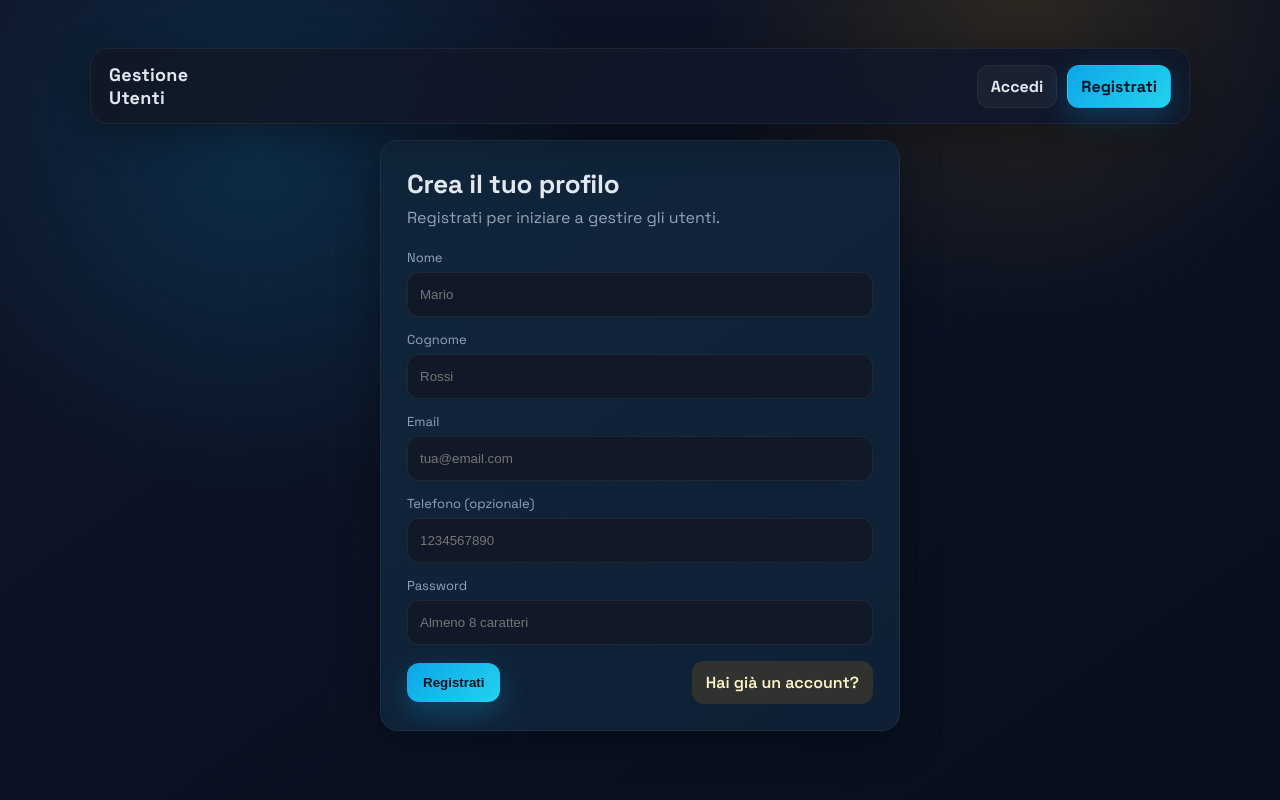
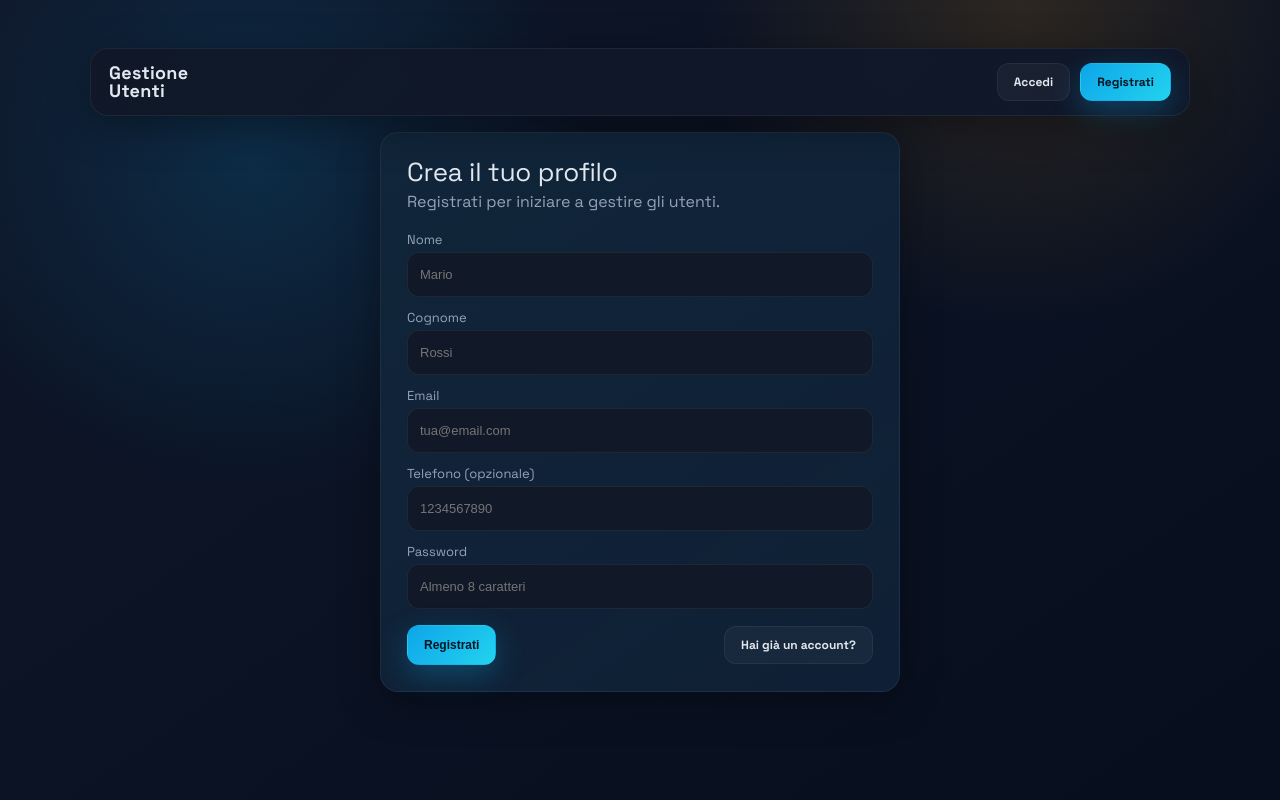
Before and after one commit to Zekumoru/php-gestione-utenti, a PHP site: page /sign-up.php in a window 1280 px wide. Run offline with PHP 8.4, Linux system fonts and the light colour scheme; data that the repository does not hold is empty.

Commit message:
style: Normalize button styles

```diff
--- a/src/components/main-nav.php
+++ b/src/components/main-nav.php
@@ -70,10 +70,10 @@ $userName = $currentUser ? $currentUser->fullName() : 'Ospite';
         <div class="nav-actions">
             <?php if ($isAuth): ?>
                 <span class="user-pill">👤 <?php echo htmlspecialchars($userName); ?></span>
-                <a class="nav-cta" href="<?php echo $baseHref . '/logout.php'; ?>">Esci</a>
+                <a class="btn primary" href="<?php echo $baseHref . '/logout.php'; ?>">Esci</a>
             <?php else: ?>
-                <a class="nav-cta ghost" href="<?php echo $baseHref . '/login.php'; ?>">Accedi</a>
-                <a class="nav-cta" href="<?php echo $baseHref . '/sign-up.php'; ?>">Registrati</a>
+                <a class="btn secondary" href="<?php echo $baseHref . '/login.php'; ?>">Accedi</a>
+                <a class="btn primary" href="<?php echo $baseHref . '/sign-up.php'; ?>">Registrati</a>
             <?php endif; ?>
         </div>
     </div>
--- a/src/pages/indirizzo/crea_indirizzo.php
+++ b/src/pages/indirizzo/crea_indirizzo.php
@@ -77,10 +77,11 @@ if ($_SERVER['REQUEST_METHOD'] === 'POST') {
                             value="<?php echo htmlspecialchars($dto->cap); ?>" required>
                     </div>
                 </div>
-                <div><?php echo $error_msg ? '<div class="alert error">' . htmlspecialchars($error_msg) . '</div>' : ''; ?>
+                <div>
+                    <?php echo $error_msg ? '<div class="alert error">' . htmlspecialchars($error_msg) . '</div>' : ''; ?>
                 </div>
                 <div class="actions">
-                    <button class="btn" type="submit">Crea Indirizzo</button>
+                    <button class="btn primary" type="submit">Crea Indirizzo</button>
                 </div>
             </form>
         </main>
--- a/src/pages/indirizzo/modifica_indirizzo.php
+++ b/src/pages/indirizzo/modifica_indirizzo.php
@@ -97,8 +97,8 @@ if ($_SERVER['REQUEST_METHOD'] === 'POST') {
                 </div>
                 <div class="actions">
                     <div class="actions-row">
-                        <a class="action-link secondary" href="lista_indirizzi.php">Annulla</a>
-                        <button class="btn" type="submit">Aggiorna Indirizzo</button>
+                        <a class="btn secondary" href="lista_indirizzi.php">Annulla</a>
+                        <button class="btn primary" type="submit">Aggiorna Indirizzo</button>
                     </div>
                 </div>
             </form>
--- a/src/pages/utente/lista_utenti.php
+++ b/src/pages/utente/lista_utenti.php
@@ -59,9 +59,9 @@ $users = $userRepository->findAll();
                                     <td><?php echo htmlspecialchars($user->ruolo_nome ?? '—'); ?></td>
                                     <td>
                                         <div class="actions-row">
-                                            <a class="action-link"
+                                            <a class="btn secondary"
                                                 href="modifica_utente.php?id=<?php echo $user->id; ?>">Modifica</a>
-                                            <a class="action-link danger"
+                                            <a class="btn danger"
                                                 href="lista_utenti.php?elimina=<?php echo $user->id; ?>">Elimina</a>
                                         </div>
                                     </td>
--- a/src/sign-up.php
+++ b/src/sign-up.php
@@ -102,8 +102,8 @@ if ($_SERVER['REQUEST_METHOD'] === 'POST') {
                 <div class="form-grid">
                     <div class="form-field">
                         <label for="nome">Nome</label>
-                        <input class="input-field" id="nome" type="text" name="nome"
-                            placeholder="Mario" value="<?php echo htmlspecialchars($nome); ?>" required>
+                        <input class="input-field" id="nome" type="text" name="nome" placeholder="Mario"
+                            value="<?php echo htmlspecialchars($nome); ?>" required>
                         <?php if (isset($errors['nome'])): ?>
                             <p class="field-error"><?php echo htmlspecialchars($errors['nome']); ?></p>
                         <?php endif; ?>
@@ -111,8 +111,8 @@ if ($_SERVER['REQUEST_METHOD'] === 'POST') {
 
                     <div class="form-field">
                         <label for="cognome">Cognome</label>
-                        <input class="input-field" id="cognome" type="text" name="cognome"
-                            placeholder="Rossi" value="<?php echo htmlspecialchars($cognome); ?>" required>
+                        <input class="input-field" id="cognome" type="text" name="cognome" placeholder="Rossi"
+                            value="<?php echo htmlspecialchars($cognome); ?>" required>
                         <?php if (isset($errors['cognome'])): ?>
                             <p class="field-error"><?php echo htmlspecialchars($errors['cognome']); ?></p>
                         <?php endif; ?>
@@ -120,8 +120,8 @@ if ($_SERVER['REQUEST_METHOD'] === 'POST') {
 
                     <div class="form-field">
                         <label for="email">Email</label>
-                        <input class="input-field" id="email" type="email" name="email"
-                            placeholder="tua@email.com" value="<?php echo htmlspecialchars($email); ?>" required>
+                        <input class="input-field" id="email" type="email" name="email" placeholder="tua@email.com"
+                            value="<?php echo htmlspecialchars($email); ?>" required>
                         <?php if (isset($errors['email'])): ?>
                             <p class="field-error"><?php echo htmlspecialchars($errors['email']); ?></p>
                         <?php endif; ?>
@@ -129,8 +129,8 @@ if ($_SERVER['REQUEST_METHOD'] === 'POST') {
 
                     <div class="form-field">
                         <label for="telefono">Telefono (opzionale)</label>
-                        <input class="input-field" id="telefono" type="text" name="telefono"
-                            placeholder="1234567890" value="<?php echo htmlspecialchars($telefono); ?>">
+                        <input class="input-field" id="telefono" type="text" name="telefono" placeholder="1234567890"
+                            value="<?php echo htmlspecialchars($telefono); ?>">
                     </div>
 
                     <div class="form-field">
@@ -144,8 +144,9 @@ if ($_SERVER['REQUEST_METHOD'] === 'POST') {
                 </div>
 
                 <div class="auth-actions">
-                    <button class="btn" type="submit">Registrati</button>
-                    <a class="action-link secondary" href="<?php echo $loginUrl; ?>">Hai già un account?</a>
+                    <button class="btn primary" type="submit">Registrati</button>
+                    <a class="btn secondary" href="<?php echo $loginUrl; ?>">Hai già un
+                        account?</a>
                 </div>
             </form>
         </main>
--- a/src/style.css
+++ b/src/style.css
@@ -1,4 +1,137 @@
 @import url('https://fonts.googleapis.com/css2?family=Space+Grotesk:wght@400;500;600;700&display=swap');
+
+/* ---------- START CSS RESET ---------- */
+/* http://meyerweb.com/eric/tools/css/reset/
+   v2.0 | 20110126
+   License: none (public domain)
+*/
+
+html,
+body,
+div,
+span,
+applet,
+object,
+iframe,
+h1,
+h2,
+h3,
+h4,
+h5,
+h6,
+p,
+blockquote,
+pre,
+a,
+abbr,
+acronym,
+address,
+big,
+cite,
+code,
+del,
+dfn,
+em,
+img,
+ins,
+kbd,
+q,
+s,
+samp,
+small,
+strike,
+strong,
+sub,
+sup,
+tt,
+var,
+b,
+u,
+i,
+center,
+dl,
+dt,
+dd,
+ol,
+ul,
+li,
+fieldset,
+form,
+label,
+legend,
+table,
+caption,
+tbody,
+tfoot,
+thead,
+tr,
+th,
+td,
+article,
+aside,
+canvas,
+details,
+embed,
+figure,
+figcaption,
+footer,
+header,
+hgroup,
+menu,
+nav,
+output,
+ruby,
+section,
+summary,
+time,
+mark,
+audio,
+video {
+    margin: 0;
+    padding: 0;
+    border: 0;
+    font-size: 100%;
+    font: inherit;
+    vertical-align: baseline;
+}
+/* HTML5 display-role reset for older browsers */
+article,
+aside,
+details,
+figcaption,
+figure,
+footer,
+header,
+hgroup,
+menu,
+nav,
+section {
+    display: block;
+}
+body {
+    line-height: 1;
+}
+ol,
+ul {
+    list-style: none;
+}
+blockquote,
+q {
+    quotes: none;
+}
+blockquote:before,
+blockquote:after,
+q:before,
+q:after {
+    content: '';
+    content: none;
+}
+table {
+    border-collapse: collapse;
+    border-spacing: 0;
+}
+
+/* ---------- END CSS RESET ---------- */
 
 :root {
     --bg: #070e1d;
@@ -43,6 +176,7 @@ body {
 
 a {
     color: inherit;
+    text-decoration: none;
 }
 
 p {
@@ -118,30 +252,6 @@ p {
     gap: 10px;
 }
 
-.nav-cta {
-    padding: 10px 13px;
-    border-radius: 12px;
-    text-decoration: none;
-    font-weight: 700;
-    color: #041525;
-    background: linear-gradient(135deg, var(--accent), #22d3ee);
-    box-shadow: 0 10px 30px rgba(14, 165, 233, 0.25);
-    border: 1px solid transparent;
-    transition: transform 0.15s ease, box-shadow 0.15s ease, opacity 0.15s ease;
-}
-
-.nav-cta:hover {
-    transform: translateY(-1px);
-    box-shadow: 0 12px 32px rgba(14, 165, 233, 0.35);
-}
-
-.nav-cta.ghost {
-    background: rgba(255, 255, 255, 0.04);
-    color: var(--text);
-    box-shadow: none;
-    border-color: var(--border);
-}
-
 .user-pill {
     display: inline-flex;
     align-items: center;
@@ -194,40 +304,6 @@ p {
     margin-top: 12px;
 }
 
-.action-link {
-    display: inline-flex;
-    align-items: center;
-    gap: 6px;
-    padding: 10px 13px;
-    border-radius: 12px;
-    text-decoration: none;
-    font-weight: 600;
-    background: rgba(14, 165, 233, 0.12);
-    color: #e0f2fe;
-    border: 1px solid transparent;
-    transition: all 0.18s ease;
-}
-
-.action-link.secondary {
-    background: rgba(245, 158, 11, 0.14);
-    color: #fef3c7;
-}
-
-.action-link.danger {
-    background: rgba(239, 68, 68, 0.18);
-    color: #fee2e2;
-}
-
-.action-link:hover {
-    border-color: rgba(255, 255, 255, 0.14);
-    transform: translateY(-1px);
-}
-
-.action-link.danger:hover {
-    background: rgba(239, 68, 68, 0.28);
-    color: #fff;
-}
-
 form {
     display: flex;
     flex-direction: column;
@@ -258,6 +334,7 @@ form {
     color: var(--text);
     border: 1px solid var(--border);
     border-radius: 12px;
+    font-size: 13px;
     transition: border-color 0.2s ease, box-shadow 0.2s ease;
 }
 
@@ -291,19 +368,41 @@ select.input-field {
 }
 
 .btn {
+    font-size: 12px;
     padding: 12px 16px;
     border: none;
     border-radius: 12px;
-    background: linear-gradient(135deg, var(--accent), #22d3ee);
     color: #041525;
     font-weight: 700;
     cursor: pointer;
-    box-shadow: 0 10px 30px rgba(14, 165, 233, 0.3);
+    border: 1px solid transparent;
     transition: transform 0.15s ease, box-shadow 0.15s ease;
 }
 
 .btn:hover {
     transform: translateY(-1px);
+}
+
+.btn.primary {
+    background: linear-gradient(135deg, var(--accent), #22d3ee);
+    box-shadow: 0 10px 30px rgba(14, 165, 233, 0.3);
+}
+
+.btn.secondary {
+    background: rgba(255, 255, 255, 0.04);
+    color: var(--text);
+    box-shadow: none;
+    border-color: var(--border);
+}
+
+.btn.danger {
+    background: rgba(199, 39, 39, 0.695);
+    color: var(--text);
+    box-shadow: none;
+    border-color: var(--border);
+}
+
+.btn.primary:hover {
     box-shadow: 0 12px 32px rgba(14, 165, 233, 0.4);
 }
 
```
Also changed, not shown: src/index.php (+4 -3 lines), src/login.php (+5 -4 lines), src/pages/indirizzo/lista_indirizzi.php (+4 -3 lines), src/pages/utente/crea_utente.php (+4 -4 lines), src/pages/utente/modifica_utente.php (+3 -4 lines).
